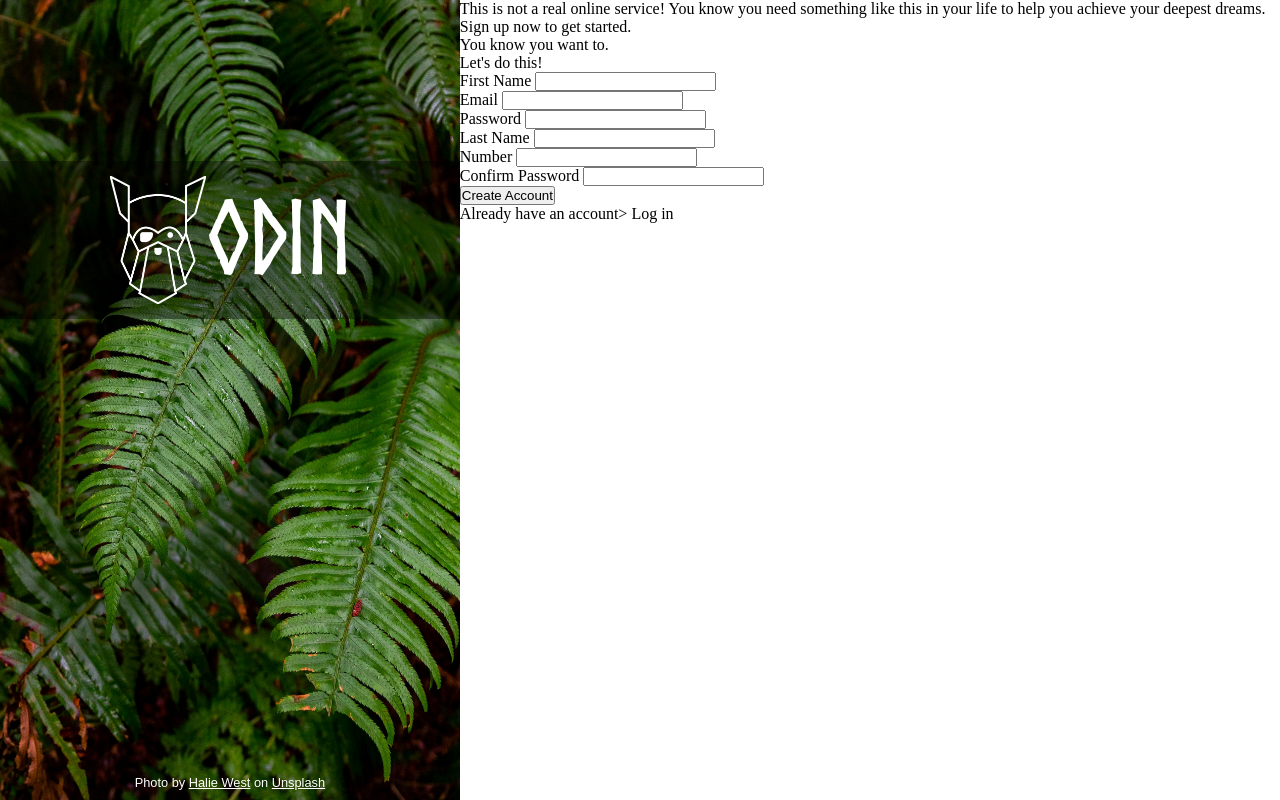
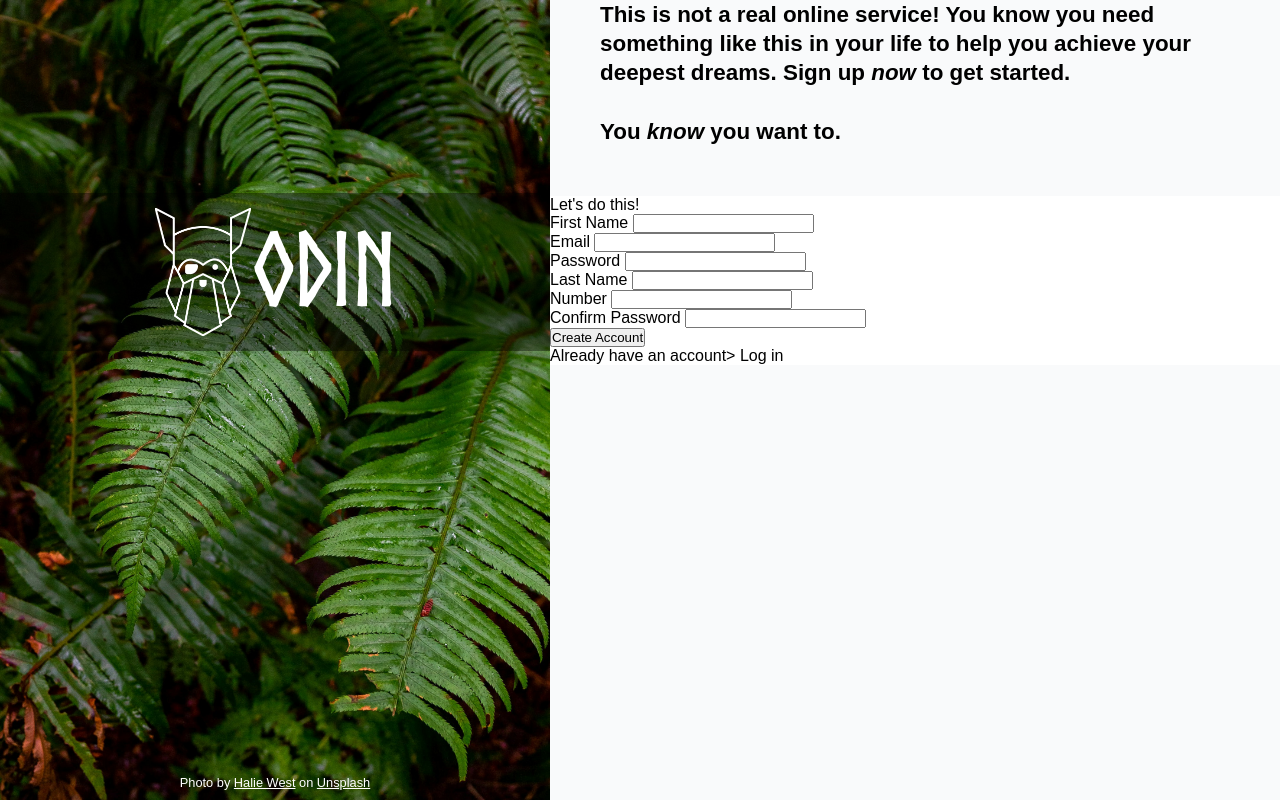
Before and after one commit to NinaVsWorld/sign-up-form, a plain HTML site: page index.html in a window 1280 px wide. Drawn offline with Linux system fonts and the light colour scheme.

Commit message:
Style form info text

```diff
--- a/index.html
+++ b/index.html
@@ -23,7 +23,8 @@
             <p>This is not a real online service! You know you need something like this in your life to help you
                 achieve your deepest dreams. Sign up <span class="italics">now</span> to get started.
             </p>
-            <p>You know you want to.</p>
+            <br>
+            <p>You <span class="italics">know</span> you want to.</p>
         </div>
         <form>
             <p>Let's do this!</p>
--- a/style.css
+++ b/style.css
@@ -15,11 +15,12 @@
 body {
     height: 100vh;
     display: flex;
+    font-family: sans-serif;
 }
 
 .img-logo {
     height: 100vh;
-    width: 550px;
+    min-width: 550px;
     background-image: url(images/halie-west-25xggax4bSA-unsplash.jpg);
     background-repeat: no-repeat;
     background-size: 100% 100%;
@@ -55,10 +56,34 @@ img {
     position: relative;
     left: -50%;
     padding: 10px;
-    font-family: sans-serif;
     font-size: 0.8rem;
 }
 
 a {
     color: white;
 }
+
+.sign-up {
+    background-color: #F9FAFB;
+    display: flex;
+    flex-direction: column;
+    /*justify-content: center;*/
+    flex-grow: 1;
+}
+
+.text {
+    font-size: 1.4rem;
+    font-weight: 550;
+    line-height: 1.3;
+    width: 55ch;
+    padding-left: 50px;
+    padding-bottom: 50px;
+}
+
+form {
+    background-color: white;
+}
+
+.italics {
+    font-style: italic;
+}
```
